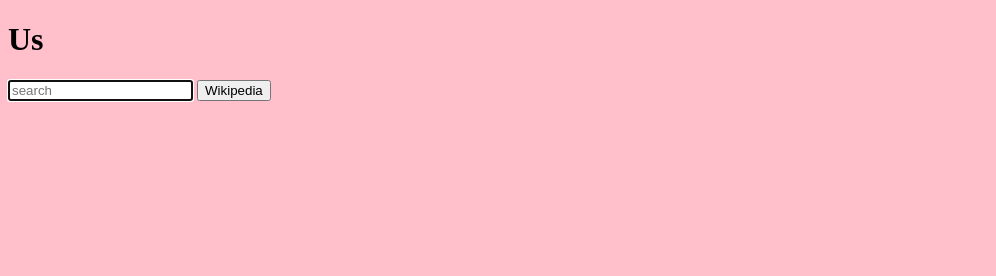
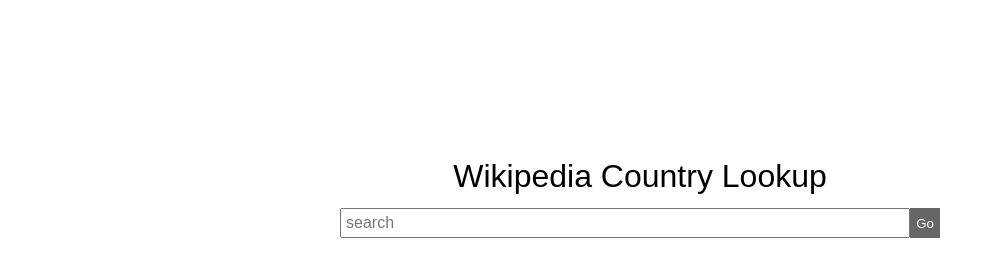
Before and after one commit to sarahyjja/week4_MEIA_Autocomplete, a website: page public/index.html in a window 1280 px wide. Shown: the whole page, without its empty margins (0-996 px from the left). Drawn offline with Linux system fonts and the light colour scheme.

Commit message:
Basic styling

```diff
--- a/public/index.html
+++ b/public/index.html
@@ -1,20 +1,22 @@
 <!DOCTYPE html>
 <html lang="en">
   <head>
-  <meta charset="UTF-8">
-  <meta name="viewport" content="width=device-width, initial-scale=1.0">
-  <meta http-equiv="X-UA-Compatible" content="ie=edge">
-  <link rel="stylesheet" href="/public/style.css">
+    <meta charset="UTF-8" />
+    <meta name="viewport" content="width=device-width, initial-scale=1.0" />
+    <meta http-equiv="X-UA-Compatible" content="ie=edge" />
+    <link rel="stylesheet" href="/public/reset.css" />
+    <link rel="stylesheet" href="/public/style.css" />
     <title>MEIA</title>
   </head>
   <body>
-<h1>Us</h1>
-
-<input type='text' placeholder='search' name='search-box'>
-<button class="wikipedia-button">Wikipedia</button>
-<ul class="suggestions-box">
-
-</ul>
+    <!-- <section class="wrapper"> -->
+      <h1>Wikipedia Country Lookup</h1>
+      <div class="search-wrapper">
+        <input type="text" placeholder="search" name="search-box" />
+        <button class="wikipedia-button">Go</button>
+      </div>
+      <ul class="suggestions-box"></ul>
+    <!-- </section> -->
     <script type="text/javascript" src="/public/main.js"></script>
   </body>
 </html>
--- /dev/null
+++ b/public/reset.css
@@ -0,0 +1,48 @@
+/* http://meyerweb.com/eric/tools/css/reset/
+   v2.0 | 20110126
+   License: none (public domain)
+*/
+
+html, body, div, span, applet, object, iframe,
+h1, h2, h3, h4, h5, h6, p, blockquote, pre,
+a, abbr, acronym, address, big, cite, code,
+del, dfn, em, img, ins, kbd, q, s, samp,
+small, strike, strong, sub, sup, tt, var,
+b, u, i, center,
+dl, dt, dd, ol, ul, li,
+fieldset, form, label, legend,
+table, caption, tbody, tfoot, thead, tr, th, td,
+article, aside, canvas, details, embed,
+figure, figcaption, footer, header, hgroup,
+menu, nav, output, ruby, section, summary,
+time, mark, audio, video {
+	margin: 0;
+	padding: 0;
+	border: 0;
+	font-size: 100%;
+	font: inherit;
+	vertical-align: baseline;
+}
+/* HTML5 display-role reset for older browsers */
+article, aside, details, figcaption, figure,
+footer, header, hgroup, menu, nav, section {
+	display: block;
+}
+body {
+	line-height: 1;
+}
+ol, ul {
+	list-style: none;
+}
+blockquote, q {
+	quotes: none;
+}
+blockquote:before, blockquote:after,
+q:before, q:after {
+	content: '';
+	content: none;
+}
+table {
+	border-collapse: collapse;
+	border-spacing: 0;
+}
--- a/public/style.css
+++ b/public/style.css
@@ -1,10 +1,50 @@
+* {
+  outline: none;
+}
+
+h1 {
+  text-align: center;
+  font-size:2rem;
+  margin-bottom:1rem;
+}
 body {
-  background-color: pink;
+  /* background-color: pink; */
+  margin: 20vh auto;
+  max-width: 600px;
+  font-family: sans-serif;
+}
+.search-wrapper {
+  display: flex;
+  max-width: 600px;
+}
+[name="search-box"]{
+  flex-grow: 1;
+  font-size: 1rem;
+  padding: 0.25rem;
 }
 .highlighted{
-  border: 2px solid red;
+  font-weight: bold;
 }
 /*experimental highlight feature*/
 .remaining-text{
   /* color: grey; */
 }
+button {
+  color:inherit;
+  background-color:#666;
+  cursor: pointer;
+  color:white;
+  border: none;
+}
+ul{
+  position: absolute;
+}
+li {
+  padding: 1rem;
+  background-color: #f8f8f880;
+  cursor: pointer;
+}
+li:hover {
+  background-color: #888;
+  color:white;
+}
```
Lines whose indentation alone changed are shown as unchanged.
